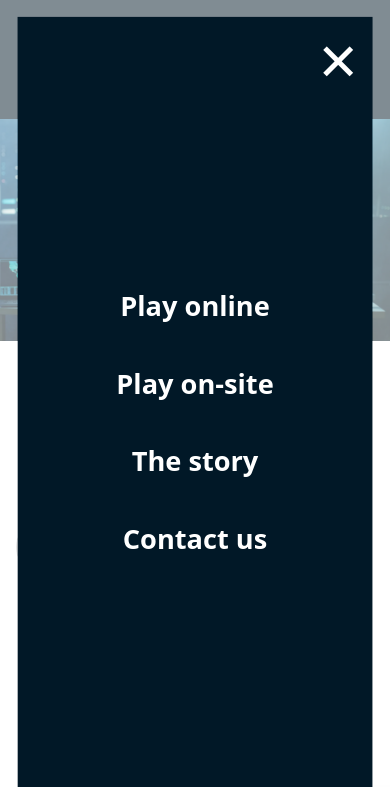
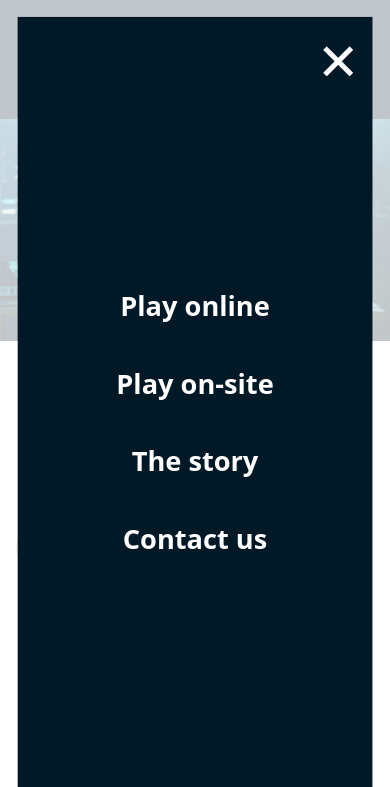
Before and after one commit to Deansie/-ESC-Escape-Rooms, a plain HTML site: page index.html in a window 390 px wide. Both pictures are taken after a click on the element 353 px from the left and 34 px from the top of the page. Shown: the top 787 px of the page. Drawn offline with Linux system fonts and the light colour scheme.

Commit message:
Added animation to mobile menu

```diff
--- a/script.js
+++ b/script.js
@@ -3,12 +3,21 @@ document.addEventListener("DOMContentLoaded", function () {
     const menuButton = document.querySelector(".header__nav__button");
     const mobileNav = document.querySelector(".mobile__nav");
     const mobileNavClose = document.querySelector(".mobile__nav__close");
+    const container = document.querySelector(".container");
 
-    menuButton.addEventListener("click", function () {
-        mobileNav.classList.add("openMenu");
+    menuButton.addEventListener("click", function (delayedOpenMenu) {
+        container.classList.add("fade-out");
+
+        function delayedOpenMenu () {
+            mobileNav.classList.add("openMenu");
+        };
+
+        setTimeout(delayedOpenMenu, 200);
+
     });
 
     mobileNavClose.addEventListener("click", function () {
+        container.classList.remove("fade-out");
         mobileNav.classList.remove("openMenu");
     });
 
--- a/stylesheet.css
+++ b/stylesheet.css
@@ -83,9 +83,9 @@ body {
 }
 
 .mobile__nav.openMenu {
-    display: flex;
-    justify-content: center;
+    display: block;
     align-items: center;
+    align-content: center;
 }
 
 .mobile__nav__close {
@@ -740,3 +740,17 @@ body {
     }
 
 }
+
+/* -- Animations -- */
+
+@keyframes fadeOut {
+    0% { opacity: 100%; }
+    100% { opacity: 50%; }
+
+}
+
+.container.fade-out {
+    animation-name: fadeOut;
+    animation-duration: 0.4s;
+    animation-fill-mode: both;
+}
```
